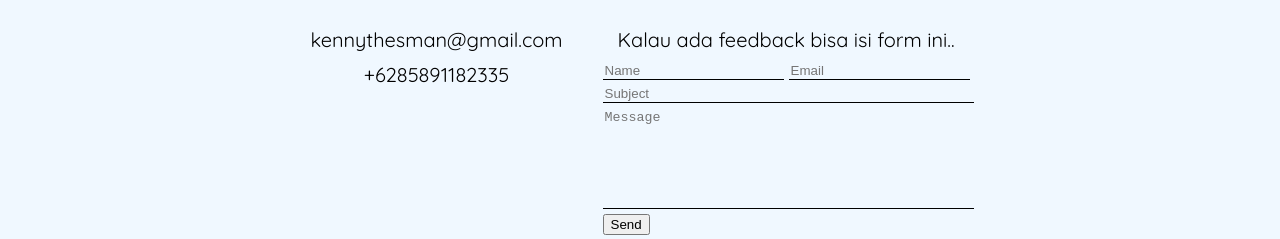
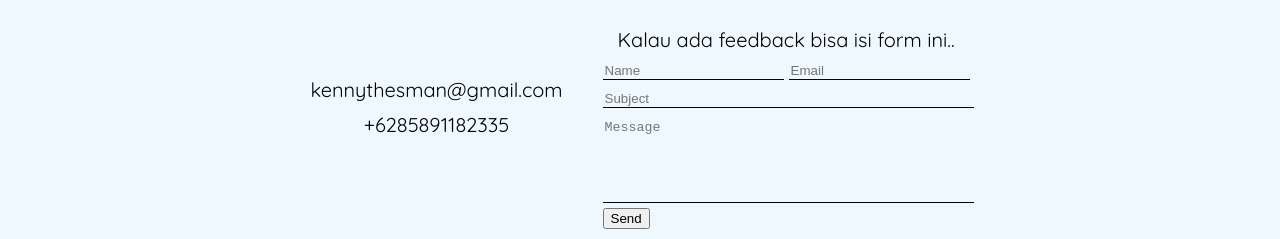
Before and after one commit to TheOTG/TheOTG.github.io, a plain HTML site: page index.html in a window 1280 px wide. Shown: the part 663-902 px from the top of the page. Drawn offline with Linux system fonts and the light colour scheme.

Commit message:
slight change to css

```diff
--- a/style.css
+++ b/style.css
@@ -71,7 +71,7 @@ p {
 
 .contacts {
     float: left;
-    margin: auto 20px;
+    margin: 50px 20px;
 }
 
 .form {
@@ -86,7 +86,7 @@ p {
     border: none;
     border-bottom: 1px solid black;
     margin-right: 5px;
-    margin-bottom: 5px;
+    margin-bottom: 10px;
 }
 
 .formEmail {
@@ -95,7 +95,7 @@ p {
     background-color: transparent;
     border: none;
     border-bottom: 1px solid black;
-    margin-bottom: 5px;
+    margin-bottom: 10px;
 }
 
 .formSubject {
@@ -105,7 +105,7 @@ p {
     background-color: transparent;
     border: none;
     border-bottom: 1px solid black;
-    margin-bottom: 5px;
+    margin-bottom: 10px;
 }
 
 .formMessage {
@@ -116,8 +116,7 @@ p {
     border: none;
     border-bottom: 1px solid black;
     margin-bottom: 5px;
-    min-height: 96px;
-    max-height: 192px;
+    height: 80px;
     resize: none;
 }
 
```
